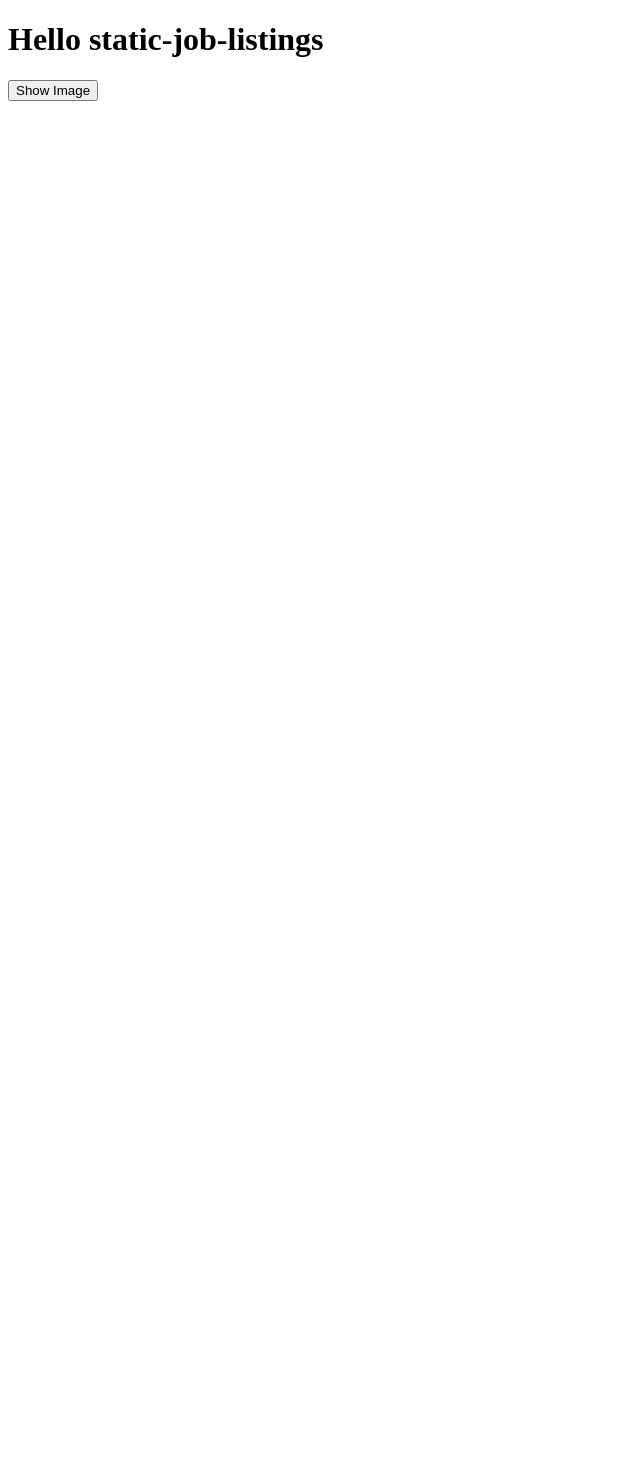
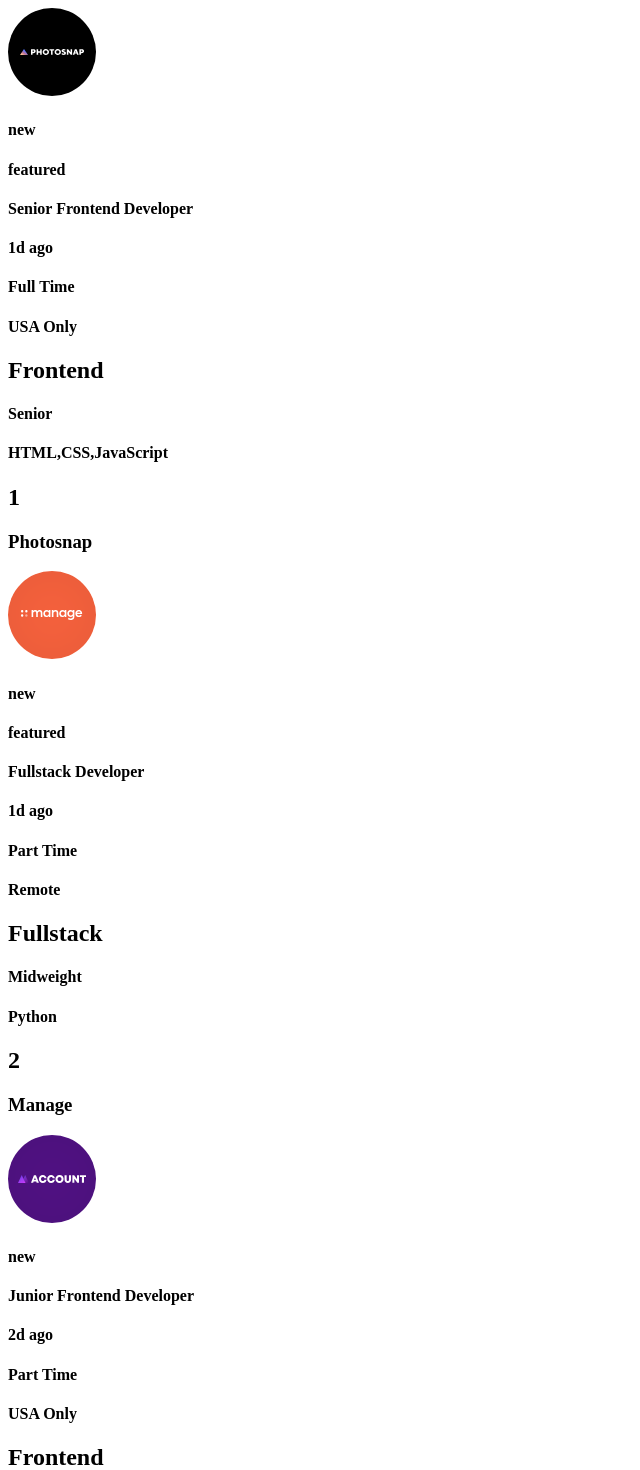
Before and after one commit to ChamuMutezva/static-job-listings, an Angular app: page / in a window 1280 px wide. Shown: the top 1470 px of the page, without its empty margins (0-640 px from the left). Before the commit the page ends 800 px from the top, so only its background shows below. Built offline with nearby package versions, Linux system fonts and the light colour scheme.

Commit message:
data retrieved from json file to html template

```diff
--- a/src/app/app.component.html
+++ b/src/app/app.component.html
@@ -1,5 +1,24 @@
-<h1>Hello {{title}}</h1>
+<!--<h1>Hello {{title}}</h1> -->
 
-<button (click)="toggleImage()">Show Image</button>
+<!-- <button (click)="toggleImage()">Show Image</button>
 
 <img src="../assets/images/faceit.svg"  *ngIf="showImage"/>
+-->
+<div *ngFor="let item of jobRoles">
+    <img [src]= "item.logo"  alt="" >
+    <h4>{{item.new ? "new" : ""}}</h4>
+    <h4>{{item.featured ? "featured" : ""}}</h4>
+    <h4>{{item.position}}</h4>
+    <h4>{{item.postedAt}}</h4>
+    <h4>{{item.contract}}</h4>
+    <h4>{{item.location}}</h4>
+    <h2>{{item.role}}</h2>
+    <h4>{{item.level}}</h4>
+    <h4>{{item.languages}}</h4>
+    <h2>{{item.id}}</h2>
+
+    <h3>{{item.company}}</h3>
+
+
+
+</div>
--- a/src/app/app.component.ts
+++ b/src/app/app.component.ts
@@ -1,15 +1,56 @@
-import { Component } from '@angular/core';
+import { Component, OnInit } from '@angular/core';
+import { IJobListing } from './jobListing'
+import { JobRolesService } from './job-roles.service'
 
 @Component({
   selector: 'app-root',
   templateUrl: './app.component.html',
   styleUrls: ['./app.component.css']
 })
-export class AppComponent {
+export class AppComponent implements OnInit {
+
   title = 'static-job-listings';
   showImage: boolean = false;
+  logoUrl: string = '../assets/'
 
-  toggleImage() : void {
+  _listFilter: string;
+  get listFilter(): string {
+    return this._listFilter;
+  }
+  set listFilter(value: string) {
+    this._listFilter = value;
+    this.filteredRoles = this.listFilter ? this.performFilter(this.listFilter) : this.jobRoles;
+  }
+
+  errorMsg: string;
+  filteredRoles: IJobListing[];
+  jobRoles: IJobListing[] = [];
+  constructor(private jobRolesService: JobRolesService) {
+
+  }
+
+  toggleImage(): void {
     this.showImage = !this.showImage;
   }
+  ngOnInit() {
+
+    this.jobRolesService.getRoles().subscribe(
+      jobRoles => {
+        this.jobRoles = jobRoles;
+        this.filteredRoles = this.jobRoles;
+
+      },
+      error => this.errorMsg = <any>error
+    );
+
+  }
+
+  performFilter(filterBy: string): IJobListing[] {
+    filterBy = filterBy.toLocaleLowerCase();
+    return this.jobRoles.filter((role: IJobListing) =>
+      role.role.toLocaleLowerCase().indexOf(filterBy) !== -1)
+
+  }
+
+
 }
--- a/src/app/app.module.ts
+++ b/src/app/app.module.ts
@@ -1,5 +1,6 @@
 import { BrowserModule } from '@angular/platform-browser';
 import { NgModule } from '@angular/core';
+import { HttpClientModule } from '@angular/common/http';
 
 import { AppRoutingModule } from './app-routing.module';
 import { AppComponent } from './app.component';
@@ -10,7 +11,8 @@
   ],
   imports: [
     BrowserModule,
-    AppRoutingModule
+    AppRoutingModule,
+    HttpClientModule
   ],
   providers: [],
   bootstrap: [AppComponent]
--- /dev/null
+++ b/src/app/job-roles.service.ts
@@ -0,0 +1,32 @@
+import { Injectable } from '@angular/core';
+import { IJobListing } from './jobListing';
+import { HttpClient, HttpErrorResponse  } from '@angular/common/http';
+import { Observable, throwError, of  } from 'rxjs';
+import { catchError, tap } from 'rxjs/operators';
+
+
+@Injectable({
+  providedIn: 'root'
+})
+export class JobRolesService {
+  private rolesUrl = 'assets/data.json'
+
+  constructor(private http: HttpClient) {
+    console.log(this.rolesUrl)
+  }
+
+
+  getRoles(): Observable<IJobListing[]> {
+    return this.http.get<IJobListing[]>(this.rolesUrl).pipe(
+      tap(data => console.log('All: ' + JSON.stringify(data))),
+      catchError(this.handleError)
+    )
+  }
+
+  private handleError<T>(operation = 'operation', result?: T) {
+    return (error: any): Observable<T> => {
+      console.log(error);
+      return of(result as T)
+    }
+  }
+}
--- a/data.json
+++ b/src/assets/data.json
@@ -2,7 +2,7 @@
   {
     "id": 1,
     "company": "Photosnap",
-    "logo": "./images/photosnap.svg",
+    "logo": "./assets/images/photosnap.svg",
     "new": true,
     "featured": true,
     "position": "Senior Frontend Developer",
@@ -16,7 +16,7 @@
   {
     "id": 2,
     "company": "Manage",
-    "logo": "./images/manage.svg",
+    "logo": "./assets/images/manage.svg",
     "new": true,
     "featured": true,
     "position": "Fullstack Developer",
@@ -31,7 +31,7 @@
   {
     "id": 3,
     "company": "Account",
-    "logo": "./images/account.svg",
+    "logo": "./assets/images/account.svg",
     "new": true,
     "featured": false,
     "position": "Junior Frontend Developer",
@@ -46,7 +46,7 @@
   {
     "id": 4,
     "company": "MyHome",
-    "logo": "./images/myhome.svg",
+    "logo": "./assets/images/myhome.svg",
     "new": false,
     "featured": false,
     "position": "Junior Frontend Developer",
@@ -60,7 +60,7 @@
   {
     "id": 5,
     "company": "Loop Studios",
-    "logo": "./images/loop-studios.svg",
+    "logo": "./assets/images/loop-studios.svg",
     "new": false,
     "featured": false,
     "position": "Software Engineer",
@@ -75,7 +75,7 @@
   {
     "id": 6,
     "company": "FaceIt",
-    "logo": "./images/faceit.svg",
+    "logo": "./assets/images/faceit.svg",
     "new": false,
     "featured": false,
     "position": "Junior Backend Developer",
@@ -89,7 +89,7 @@
   {
     "id": 7,
     "company": "Shortly",
-    "logo": "./images/shortly.svg",
+    "logo": "./assets/images/shortly.svg",
     "new": false,
     "featured": false,
     "position": "Junior Developer",
@@ -104,7 +104,7 @@
   {
     "id": 8,
     "company": "Insure",
-    "logo": "./images/insure.svg",
+    "logo": "./assets/images/insure.svg",
     "new": false,
     "featured": false,
     "position": "Junior Frontend Developer",
@@ -119,7 +119,7 @@
   {
     "id": 9,
     "company": "Eyecam Co.",
-    "logo": "./images/eyecam-co.svg",
+    "logo": "./assets/images/eyecam-co.svg",
     "new": false,
     "featured": false,
     "position": "Full Stack Engineer",
@@ -134,7 +134,7 @@
   {
     "id": 10,
     "company": "The Air Filter Company",
-    "logo": "./images/the-air-filter-company.svg",
+    "logo": "./assets/images/the-air-filter-company.svg",
     "new": false,
     "featured": false,
     "position": "Front-end Dev",
```
Also changed, not shown: src/app/jobListing.ts (+12 -12 lines), 1 other file (tests, documents, lock files or other folders).
